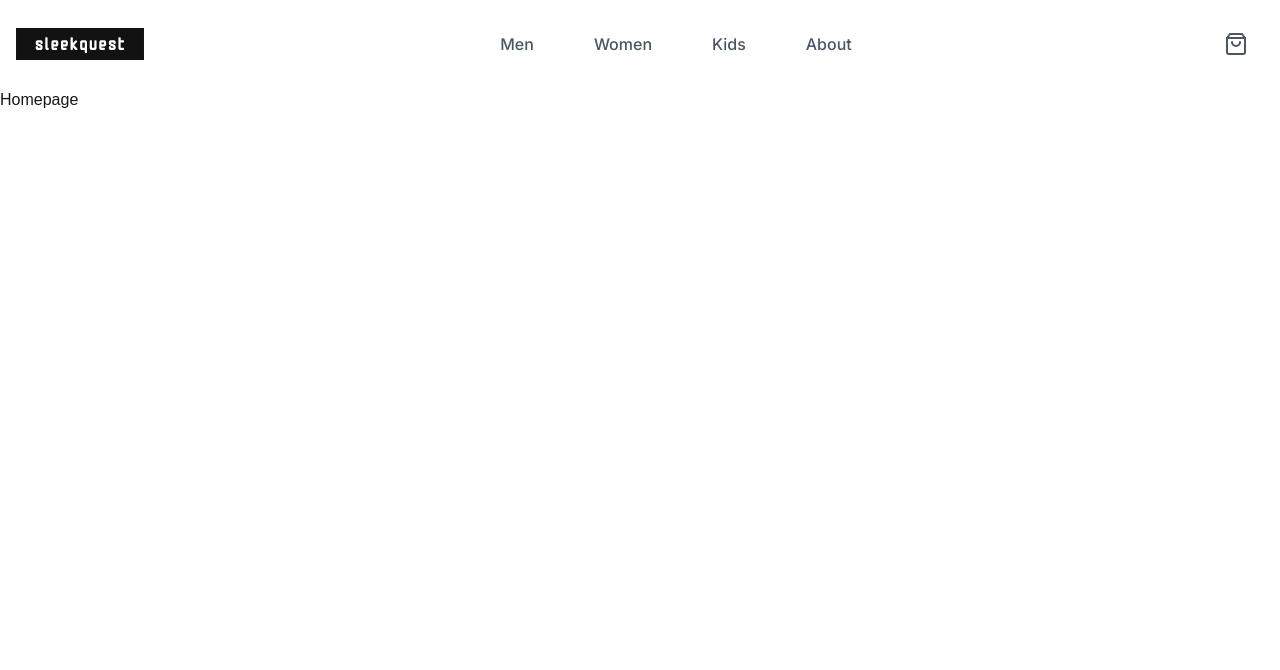
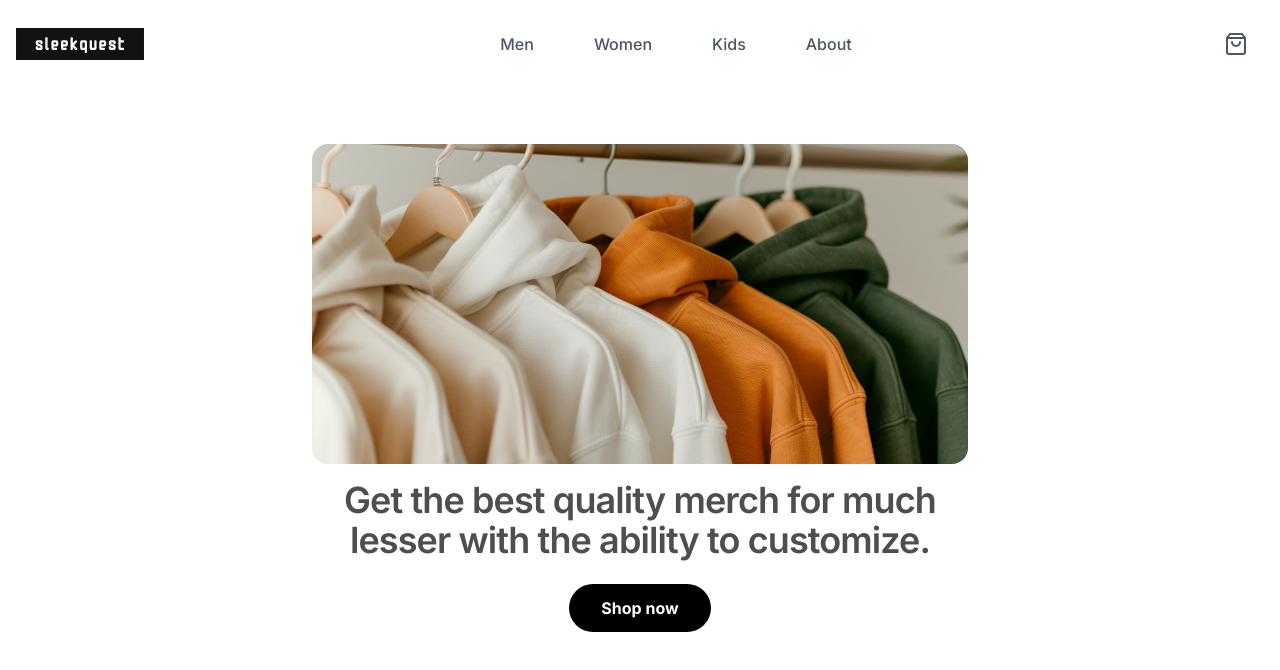
Before and after one commit to Hendo10X/slqst, a Next.js app: page / in a window 1280 px wide. Shown: the top 670 px of the page. Built offline with nearby package versions, Linux system fonts and the light colour scheme; a web font is replaced by a local one.

Commit message:
add Hero component and integrate motion library for animations

```diff
--- a/app/(client)/page.tsx
+++ b/app/(client)/page.tsx
@@ -1,7 +1,10 @@
+import Hero from "../components/Hero";
 
 
 export default function Home() {
   return (
-   <div>Homepage</div>
+    <div className="mx-auto p-6 sm:p-8 lg:p-12">
+      <Hero />
+    </div>
   );
 }
--- /dev/null
+++ b/app/components/Hero.tsx
@@ -0,0 +1,37 @@
+"use client"
+import Image from 'next/image'
+import Link from 'next/link'
+import heroimage from "../../app/assets/Hero.jpeg"
+import { motion } from 'framer-motion'
+
+export default function Hero() {
+    return (
+        <section className="mx-auto max-w-2xl px-4 sm:p-8 lg:p-2">
+            <div className="flex flex-col items-center text-center">
+                <div className="relative w-full h-64 sm:h-80 rounded-lg overflow-hidden mb-4">
+                    <Image
+                        src={heroimage}
+                        alt="Colorful hoodies on hangers including white, orange, and green"
+                        className="object-cover"
+                        fill
+                        priority
+                    />
+                </div>
+                <h1 className="text-3xl sm:text-4xl lg:text-4xl font-semibold mb-6 tracking-tight font-inter text-[#4F4D4D]">
+                    Get the best quality merch for much lesser with the ability to customize.
+                </h1>
+                <motion.button
+                    whileHover={{ y: -5 }}
+                    transition={{ type: "spring", stiffness: 100, damping: 10 }}
+                >
+                    <Link
+                        href="/shop"
+                        className="inline-block font-bold bg-black text-white hover:bg-[#43EA7A] hover:text-black rounded-full px-8 py-3 transition-colors duration-200 font-inter"
+                    >
+                        Shop now
+                    </Link>
+                </motion.button>
+            </div>
+        </section>
+    )
+}
--- a/package.json
+++ b/package.json
@@ -16,6 +16,7 @@
     "class-variance-authority": "^0.7.1",
     "clsx": "^2.1.1",
     "lucide-react": "^0.469.0",
+    "motion": "^11.15.0",
     "next": "15.1.3",
     "next-sanity": "^9.8.31",
     "react": "^19.0.0",
```
Also changed, not shown: app/assets/Hero.jpeg (added), 1 other file (tests, documents, lock files or other folders).
